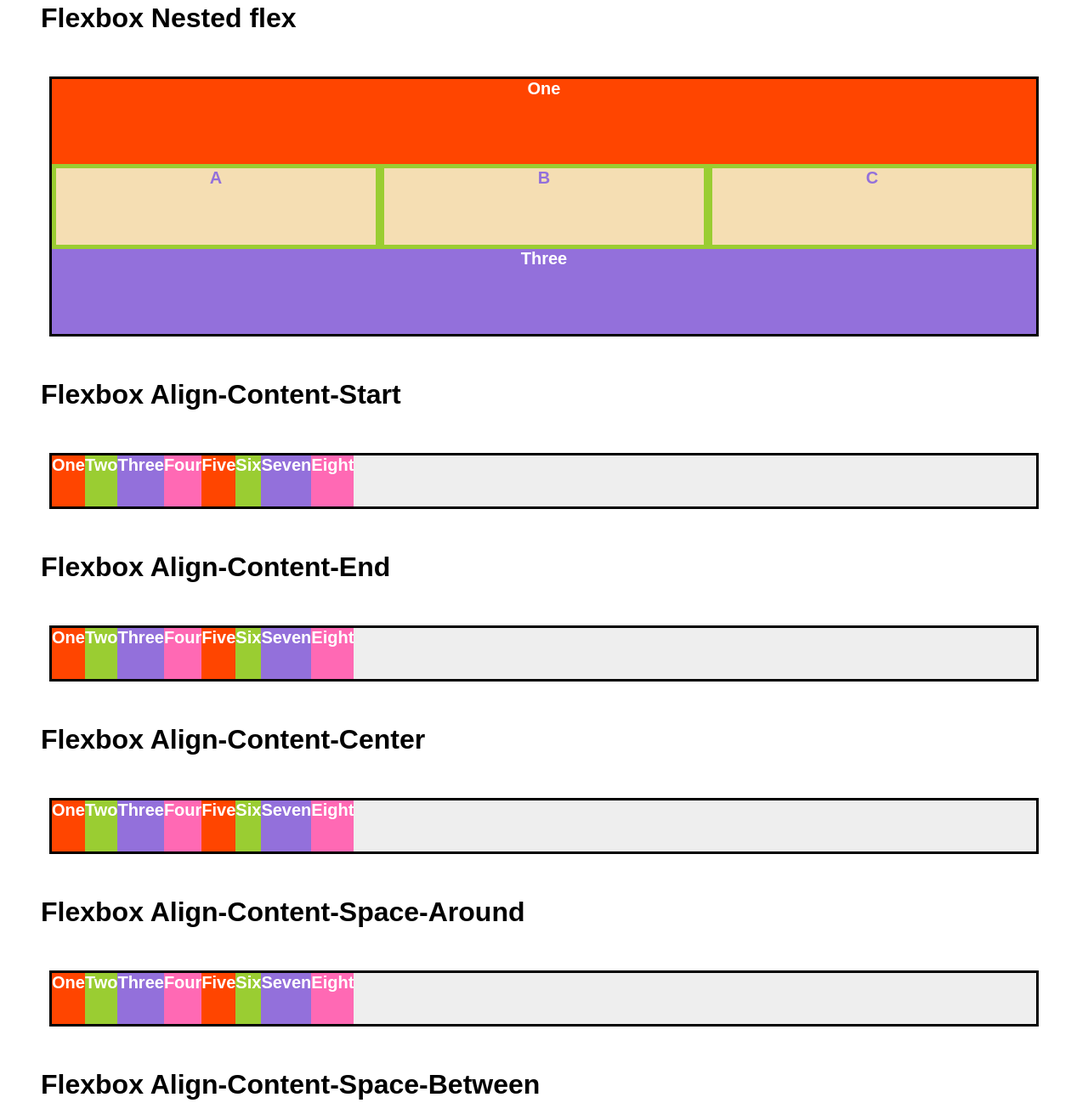
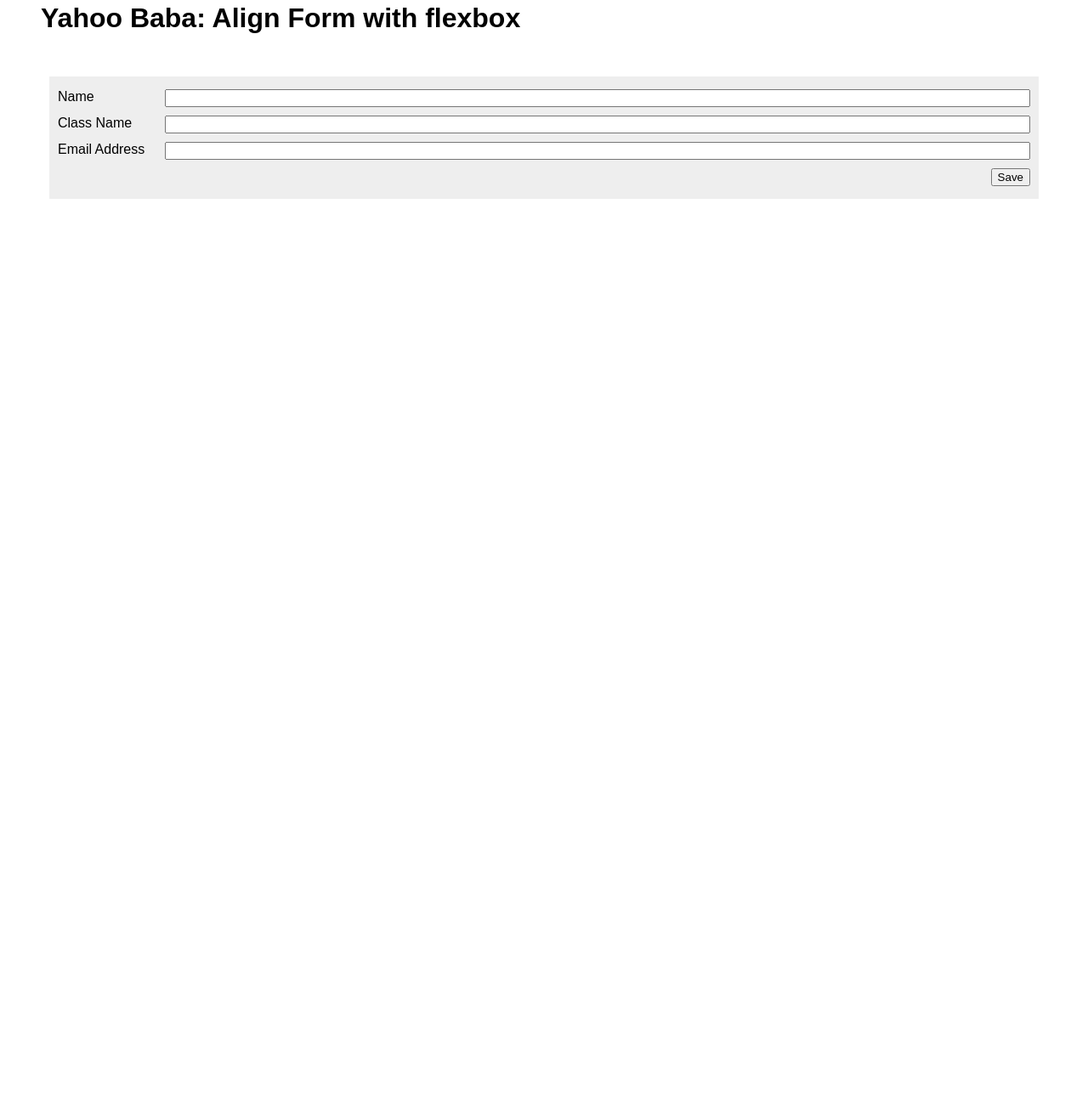
Before and after one commit to ganeshdimri71/yahoo-baba-flex-box, a plain HTML site: page index.html in a window 1280 px wide. Shown: the part 18-1316 px from the top of the page at 85% size. After the commit the page ends 800 px from the top, so only its background shows below. Drawn offline with Linux system fonts and the light colour scheme.

Commit message:
form designing

```diff
--- a/index.html
+++ b/index.html
@@ -1,158 +1,98 @@
 <!DOCTYPE html>
 <html lang="en">
 <head>
-    <meta charset="UTF-8" />
-    <meta http-equiv="X-UA-Compatible" content="IE=edge" />
-    <meta name="viewport" content="width=device-width, initial-scale=1.0" />
+  <meta charset="UTF-8">
+  <meta http-equiv="X-UA-Compatible" content="IE=edge">
+  <meta name="viewport" content="width=device-width, initial-scale=1.0">
   <title>Document</title>
   <style>
-      body {
+    body{
       font-family: Arial, Helvetica, sans-serif;
     }
-      h1 {
-        padding: 0 0 0 40px;
-      }
-      .container {
+    h1{padding: 0 0 0 40px;}
+#wrapper{
+  list-style: none;
+  margin:50px;
   background: #eee;
   margin: 50px;
-        padding: 0px;
-        border: 3px solid #000;
+  padding: 10px;
+}
+
+#wrapper li{
   display: flex;
+  justify-content: flex-end;
+  padding: 5px 0px;
 }
-      #row {
+
+#wrapper li label{
+  flex: 1;
+}
+#wrapper li input{
+  flex: 3;
+}
+
+@media screen and (min-width:300px) and (max-width:499px){
+  #wrapper li{
   flex-direction: column;
 }
-      #row-reverse {
+  #wrapper li input{
+  flex: 1;
+}
+}
 
+@media screen and (min-width:500px){
+  #wrapper li input{
+  flex: 2;
 }
-      #column {
+}
 
+@media screen and (min-width:768px){
+  #wrapper li input{
+  flex: 5;
 }
-      #column-reverse {
+}
 
+@media screen and (min-width:992px){
+  #wrapper li input{
+  flex: 7;
 }
-      #wrap-reverse {
+}
 
+@media screen and (min-width:1200px){
+  #wrapper li input{
+  flex: 8;
 }
-      #wrap-reverse-row {
+}
 
-      }
-      #flex-flow {
 
-      }
-      .item1 {
-        background-color: orangered;
-      }
-      .item2 {
-        background-color: yellowgreen;
-      }
-      .item3 {
-        background-color: mediumpurple;
-      }
-      .item4 {
-        background-color: hotpink;
-      }
-      .items {
-        color: #fff;
-        font-size: 20px;
-        font-weight: bold;
-        text-align: center;
-        padding: 0px;
-        margin: 0px;
-        height: 60px;
-      }
+
+
+
+
+
   </style>
 </head>
 <body>
-    <h1>Flexbox Nested flex</h1>
+  <h1>Yahoo Baba: Align Form with flexbox</h1>
 
-    <div id="row" class="container">
-      <div style="height:100px;" class="items item1">One</div>
-      <div style="display:flex;  height:100px;" class="items item2">
-        <div style="background-color:wheat;flex-grow:1;margin:5px;color:mediumpurple" class="subitem subitem1">A</div>
-        <div style="background-color:wheat;flex-grow:1;margin:5px;color:mediumpurple" class="subitem subitem1">B</div>
-        <div style="background-color:wheat;flex-grow:1;margin:5px;color:mediumpurple" class="subitem subitem1">C</div>
-      </div>
-      <div style="height:100px;" class="items item3">Three</div>
-
-    </div>
-
-    <h1>Flexbox Align-Content-Start</h1>
-
-    <div id="row-reverse" class="container">
-      <div class="items item1">One</div>
-      <div class="items item2">Two</div>
-      <div class="items item3">Three</div>
-      <div class="items item4">Four</div>
-      <div class="items item1">Five</div>
-      <div class="items item2">Six</div>
-      <div class="items item3">Seven</div>
-      <div class="items item4">Eight</div>
-    </div>
-
-    <h1>Flexbox Align-Content-End</h1>
-
-    <div id="column" class="container">
-      <div class="items item1">One</div>
-      <div class="items item2">Two</div>
-      <div class="items item3">Three</div>
-      <div class="items item4">Four</div>
-      <div class="items item1">Five</div>
-      <div class="items item2">Six</div>
-      <div class="items item3">Seven</div>
-      <div class="items item4">Eight</div>
-    </div>
-
-    <h1>Flexbox Align-Content-Center</h1>
-
-    <div id="column-reverse" class="container">
-      <div class="items item1">One</div>
-      <div class="items item2">Two</div>
-      <div class="items item3">Three</div>
-      <div class="items item4">Four</div>
-      <div class="items item1">Five</div>
-      <div class="items item2">Six</div>
-      <div class="items item3">Seven</div>
-      <div class="items item4">Eight</div>
-    </div>
-
-    <h1>Flexbox Align-Content-Space-Around</h1>
-
-    <div id="wrap-reverse" class="container">
-      <div class="items item1">One</div>
-      <div class="items item2">Two</div>
-      <div class="items item3">Three</div>
-      <div class="items item4">Four</div>
-      <div class="items item1">Five</div>
-      <div class="items item2">Six</div>
-      <div class="items item3">Seven</div>
-      <div class="items item4">Eight</div>
-    </div>
-
-    <h1>Flexbox Align-Content-Space-Between</h1>
-
-    <div id="wrap-reverse-row" class="container">
-      <div class="items item1">One</div>
-      <div class="items item2">Two</div>
-      <div class="items item3">Three</div>
-      <div class="items item4">Four</div>
-      <div class="items item1">Five</div>
-      <div class="items item2">Six</div>
-      <div class="items item3">Seven</div>
-      <div class="items item4">Eight</div>
-    </div>
-
-    <h1>Flexbox Align-Content-Space-Evenly</h1>
-
-    <div id="flex-flow" class="container">
-      <div class="items item1">One</div>
-      <div class="items item2">Two</div>
-      <div class="items item3">Three</div>
-      <div class="items item4">Four</div>
-      <div class="items item1">five</div>
-      <div class="items item2">Six</div>
-      <div class="items item3">Seven</div>
-      <div class="items item4">Eight</div>
-    </div>
+  <form action="">
+    <ul id="wrapper">
+      <li>
+        <label for="">Name</label>
+        <input type="text">
+      </li>
+      <li>
+       <label for=""">Class Name</label>
+        <input type="text">
+      </li>
+      <li>
+       <label for="">Email Address</label>
+        <input type="email">
+      </li>
+      <li>
+       <button type="submit">Save</button>
+      </li>
+    </ul>
+  </form>
 </body>
 </html>
```
Also changed, not shown: readme.txt. Lines whose indentation alone changed are shown as unchanged.
